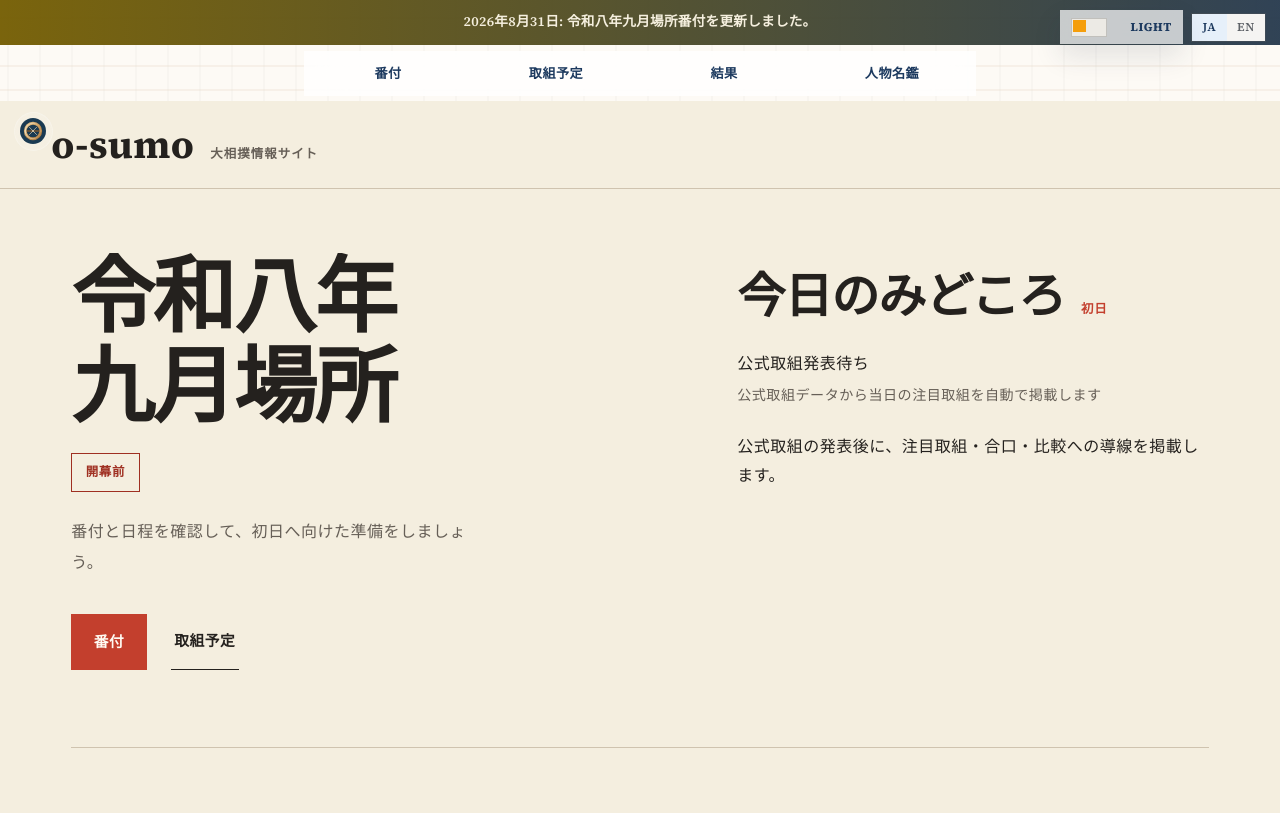
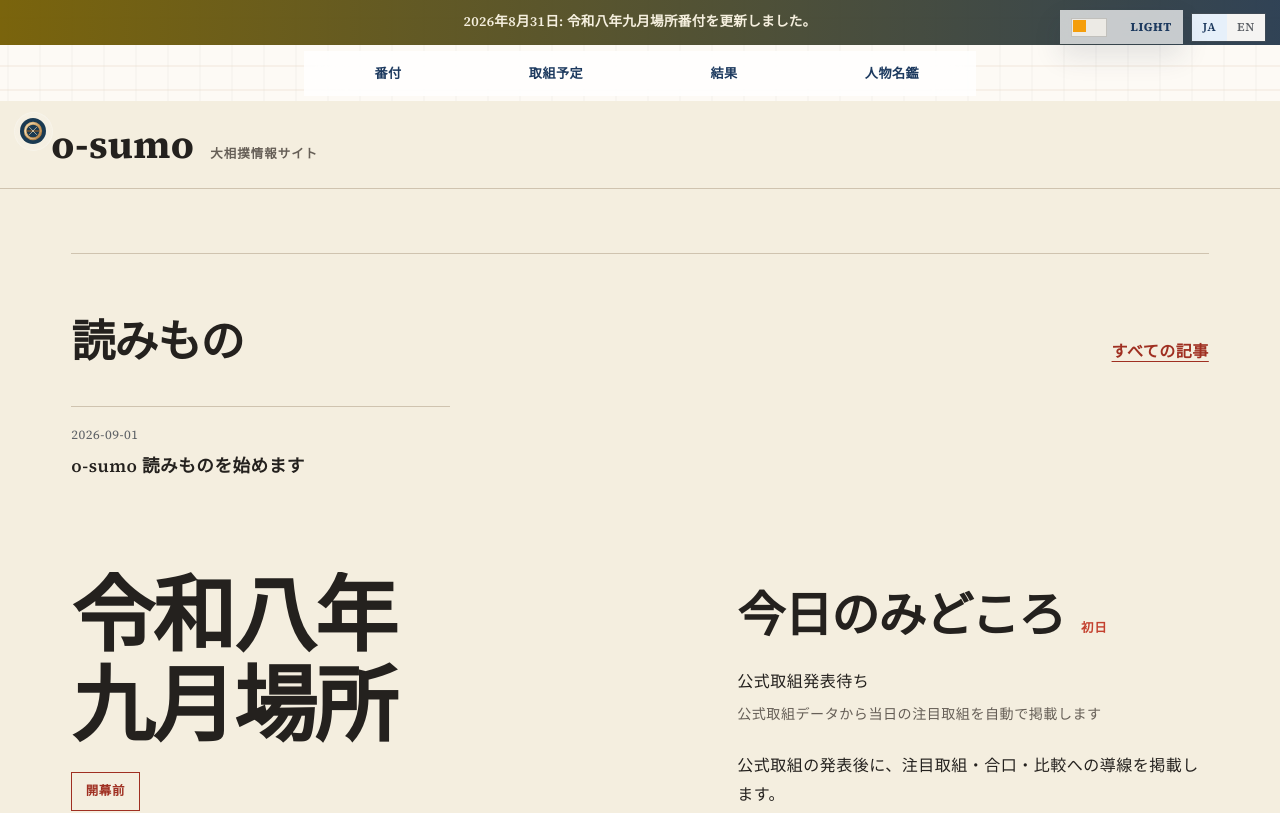
Before and after one commit to dai/o-sumo, a React (Vite) app: page / in a window 1280 px wide. Shown: the top 813 px of the page. Built offline with nearby package versions, Linux system fonts and the light colour scheme.

Commit message:
feat(home): add blog updates section

```diff
--- /dev/null
+++ b/app/components/BlogUpdatesSection.tsx
@@ -0,0 +1,37 @@
+import { useTranslation } from 'react-i18next';
+import { blogFeed } from '../lib/blog-data';
+
+const BLOG_INDEX_URL = 'https://blog.osada.us/';
+const MAX_VISIBLE_STORIES = 9;
+
+export default function BlogUpdatesSection() {
+  const { t } = useTranslation('common');
+  const items = [...blogFeed.items]
+    .sort((left, right) => right.publishedAt.localeCompare(left.publishedAt))
+    .slice(0, MAX_VISIBLE_STORIES);
+
+  if (items.length === 0) return null;
+
+  return (
+    <section className="blog-updates-section" aria-labelledby="blog-updates-title">
+      <div className="blog-updates-header">
+        <h2 id="blog-updates-title" className="blog-updates-title">
+          {t('home.blogUpdatesTitle')}
+        </h2>
+        <a className="blog-updates-all-link" href={BLOG_INDEX_URL}>
+          {t('home.blogUpdatesAll')}
+        </a>
+      </div>
+      <ul className="blog-updates-list" aria-labelledby="blog-updates-title">
+        {items.map((item) => (
+          <li key={item.slug} className="blog-updates-item">
+            <time className="blog-updates-date" dateTime={item.publishedAt}>{item.publishedAt}</time>
+            <a className="blog-updates-item-link" href={item.url} lang="ja">
+              {item.title}
+            </a>
+          </li>
+        ))}
+      </ul>
+    </section>
+  );
+}
--- a/app/index.css
+++ b/app/index.css
@@ -44,6 +44,85 @@
   max-width: var(--layout-max-container);
   margin: 0 auto;
   width: 100%;
+}
+
+/* Home blog updates */
+.blog-updates-section {
+  margin-bottom: 3rem;
+  padding: 2rem;
+  color: var(--color-text);
+  background: var(--surface-container-low);
+}
+
+.blog-updates-header {
+  display: flex;
+  align-items: baseline;
+  justify-content: space-between;
+  gap: 1rem;
+  margin-bottom: 1.5rem;
+}
+
+.blog-updates-title {
+  margin: 0;
+  color: var(--color-primary);
+  font-family: var(--font-serif);
+  font-size: 1.5rem;
+  font-weight: 600;
+  letter-spacing: 0.02em;
+  text-wrap: balance;
+}
+
+.blog-updates-all-link {
+  color: var(--color-tertiary);
+  font-weight: 700;
+  text-decoration: underline;
+  text-underline-offset: 0.25em;
+}
+
+.blog-updates-list {
+  display: grid;
+  grid-template-columns: repeat(3, minmax(0, 1fr));
+  gap: 0;
+  margin: 0;
+  padding: 0;
+  list-style: none;
+}
+
+.blog-updates-item {
+  display: grid;
+  gap: 0.45rem;
+  min-width: 0;
+  padding: 1rem 1.25rem;
+  border-top: 1px solid var(--color-secondary-light);
+}
+
+.blog-updates-item:nth-child(3n + 1) {
+  padding-left: 0;
+}
+
+.blog-updates-date {
+  color: var(--color-muted);
+  font-size: 0.8rem;
+  font-variant-numeric: tabular-nums;
+  letter-spacing: 0.04em;
+}
+
+.blog-updates-item-link {
+  color: inherit;
+  font-family: var(--font-serif);
+  font-size: 1.1rem;
+  font-weight: 600;
+  line-height: 1.5;
+  overflow-wrap: anywhere;
+  text-decoration: none;
+}
+
+.blog-updates-item-link:hover,
+.blog-updates-item-link:focus-visible,
+.blog-updates-all-link:hover,
+.blog-updates-all-link:focus-visible {
+  color: var(--surface);
+  background: var(--color-primary);
 }
 
 /* Hero section - surface hierarchy, no border */
@@ -1352,6 +1431,18 @@
     padding: 1.5rem 1rem;
   }
 
+  .blog-updates-list {
+    grid-template-columns: repeat(2, minmax(0, 1fr));
+  }
+
+  .blog-updates-item:nth-child(3n + 1) {
+    padding-left: 1.25rem;
+  }
+
+  .blog-updates-item:nth-child(2n + 1) {
+    padding-left: 0;
+  }
+
   .hero-section {
     padding: 2rem 1.5rem;
   }
@@ -1421,6 +1512,26 @@
   .hero-section::before {
     width: 180px;
     height: 180px;
+  }
+
+  .blog-updates-section {
+    padding: 1.5rem 1.25rem;
+  }
+
+  .blog-updates-header {
+    align-items: flex-start;
+    flex-direction: column;
+    gap: 0.35rem;
+  }
+
+  .blog-updates-list {
+    grid-template-columns: 1fr;
+  }
+
+  .blog-updates-item,
+  .blog-updates-item:nth-child(3n + 1),
+  .blog-updates-item:nth-child(2n + 1) {
+    padding: 0.9rem 0;
   }
 
   .feature-card h3 {
@@ -2297,6 +2408,7 @@
 }
 
 .home-editorial .news-section,
+.home-editorial .blog-updates-section,
 .home-editorial .kimarite-home-section,
 .home-editorial .past-basho-section {
   margin-bottom: clamp(3rem, 6vw, 5rem);
@@ -2308,6 +2420,7 @@
 }
 
 .home-editorial .news-section-title,
+.home-editorial .blog-updates-title,
 .home-editorial .news-subsection-title,
 .home-editorial .kimarite-home-title,
 .home-editorial .past-basho-heading {
@@ -2315,6 +2428,7 @@
 }
 
 .home-editorial .news-section-title,
+.home-editorial .blog-updates-title,
 .home-editorial .kimarite-home-title,
 .home-editorial .past-basho-heading {
   font-size: clamp(1.75rem, 4vw, 2.75rem);
@@ -2324,11 +2438,13 @@
 
 .home-editorial .news-subsection + .news-subsection,
 .home-editorial .news-item,
-.home-editorial .news-item:last-child {
+.home-editorial .news-item:last-child,
+.home-editorial .blog-updates-item {
   border-color: var(--home-rule);
 }
 
 .home-editorial .news-item-link,
+.home-editorial .blog-updates-item-link,
 .home-editorial .kimarite-home-link {
   color: var(--home-ink);
 }
@@ -2339,7 +2455,16 @@
   background: var(--home-ink);
 }
 
+.home-editorial .blog-updates-item-link:hover,
+.home-editorial .blog-updates-item-link:focus-visible,
+.home-editorial .blog-updates-all-link:hover,
+.home-editorial .blog-updates-all-link:focus-visible {
+  color: var(--home-paper);
+  background: var(--home-ink);
+}
+
 .home-editorial .news-subsection-see-all,
+.home-editorial .blog-updates-all-link,
 .home-editorial .kimarite-home-see-all,
 .home-editorial .kimarite-home-romaji,
 .home-editorial .home-footer a {
@@ -2462,6 +2587,7 @@
   }
 
   .home-editorial .news-section,
+  .home-editorial .blog-updates-section,
   .home-editorial .kimarite-home-section,
   .home-editorial .past-basho-section {
     padding-top: 1.75rem;
--- /dev/null
+++ b/app/lib/blog-data.ts
@@ -0,0 +1,17 @@
+import blogJson from '../../public/api/v1/blog.json';
+
+export interface BlogFeedItem {
+  slug: string;
+  title: string;
+  description: string;
+  url: string;
+  publishedAt: string;
+  author: 'dai';
+}
+
+export interface BlogFeed {
+  updatedAt: string;
+  items: BlogFeedItem[];
+}
+
+export const blogFeed: BlogFeed = blogJson as BlogFeed;
--- a/app/page.tsx
+++ b/app/page.tsx
@@ -19,6 +19,7 @@ import NewsSection from './components/NewsSection';
 import { formatBashoTitle, getFinalBashoName } from './lib/basho-meta';
 import KimariteCard from './components/KimariteCard';
 import DailyHighlightsSection from './components/DailyHighlightsSection';
+import BlogUpdatesSection from './components/BlogUpdatesSection';
 import { divisionAnchorId } from './lib/rikishi-display';
 import './index.css';
 
@@ -233,6 +234,8 @@ export default function Home() {
       </header>
 
       <main className="home-main">
+        <BlogUpdatesSection />
+
         {/* Current Basho - Hero Section */}
         <section className="hero-section" aria-labelledby="hero-basho-title">
           <div className="hero-editorial-copy">
--- a/src/locales/en/common.json
+++ b/src/locales/en/common.json
@@ -86,6 +86,8 @@
     "finalResultsDescription": "This basho is complete. Review every final result, the championship, and special prizes.",
     "finalResultsAction": "View final results",
     "newsSectionTitle": "Latest news",
+    "blogUpdatesTitle": "Stories",
+    "blogUpdatesAll": "All stories",
     "newsSeeAll": "See all",
     "newsEmpty": "No recent news",
     "newsSubsectionAssociationTitle": "Japan Sumo Association",
--- a/src/locales/ja/common.json
+++ b/src/locales/ja/common.json
@@ -86,6 +86,8 @@
     "finalResultsDescription": "今場所は終了しました。全取組の確定結果と優勝・三賞を確認できます。",
     "finalResultsAction": "確定結果を見る",
     "newsSectionTitle": "最新ニュース",
+    "blogUpdatesTitle": "読みもの",
+    "blogUpdatesAll": "すべての記事",
     "newsSeeAll": "もっと見る",
     "newsEmpty": "新しいニュースはありません",
     "newsSubsectionAssociationTitle": "相撲協会",
```
Also changed, not shown: 2 other files (tests, documents, lock files or other folders).
